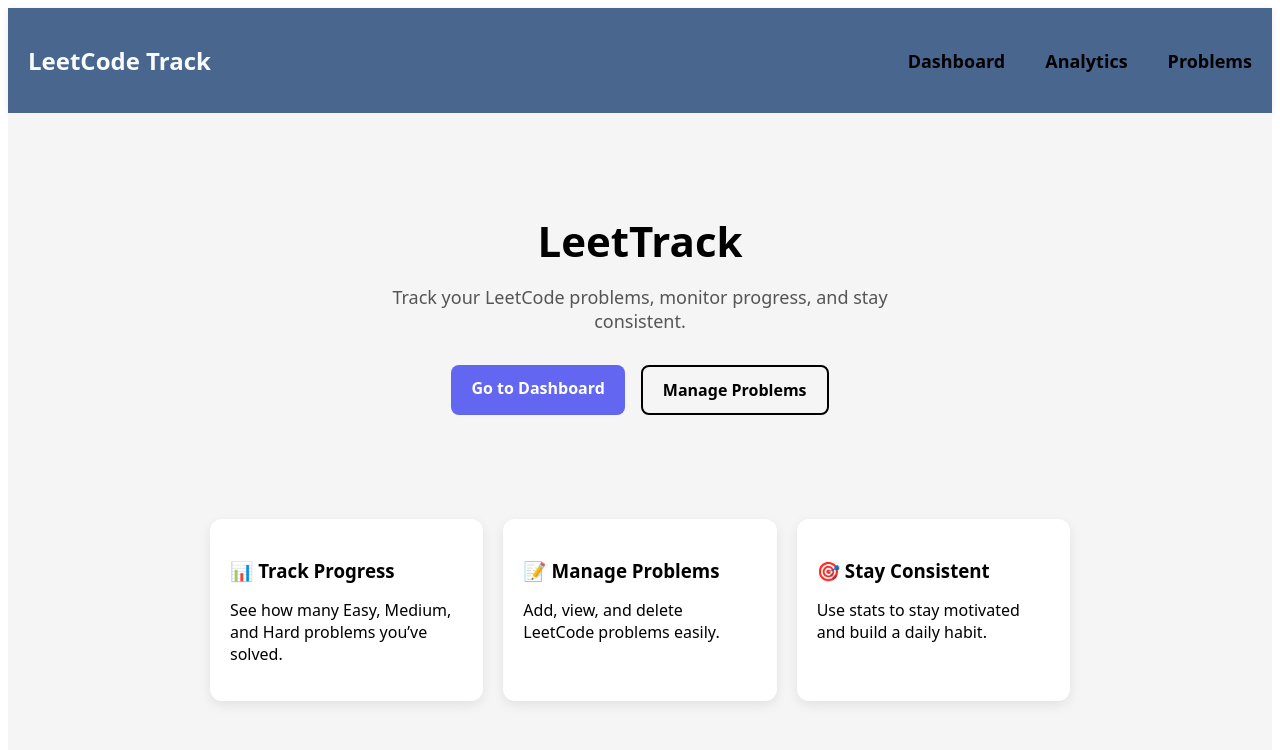
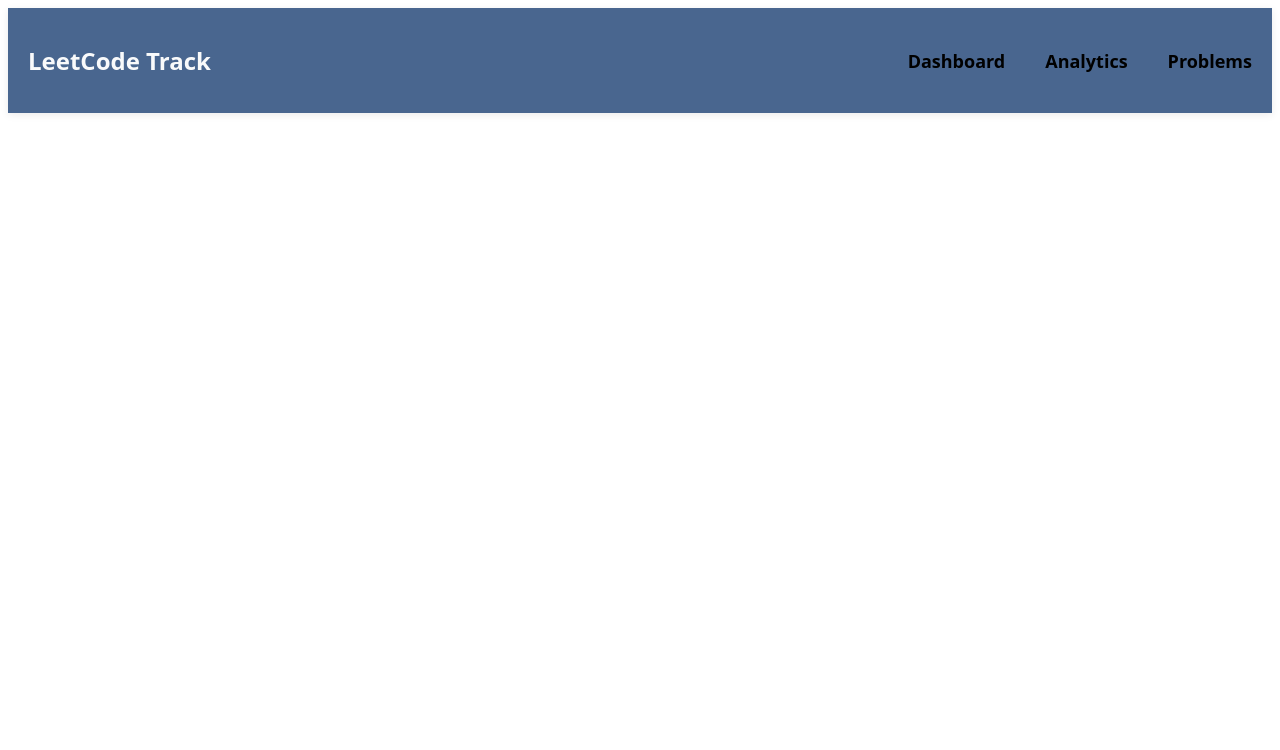
Before and after one commit to shellsri/leettrack, a React (Vite) app: page / in a window 1280 px wide. Shown: the top 750 px of the page. Built offline with nearby package versions, Linux system fonts and the light colour scheme.

Commit message:
Fix project root structure

```diff
--- a/src/App.jsx
+++ b/src/App.jsx
@@ -1,7 +1,6 @@
 import React, { useState } from 'react';
 import { Route, Routes } from 'react-router-dom';
 import Header from './components/Header.jsx';
-import Home from './pages/Home.jsx';
 import Dashboard from './pages/Dashboard.jsx';
 import Problems from './pages/Problems.jsx';
 import Analytics from './pages/Analytics.jsx';
@@ -14,7 +13,6 @@
       <Header />
 
       <Routes>
-        <Route path="/" element={<Home />} />
 
         <Route
           path="/dashboard"
```
